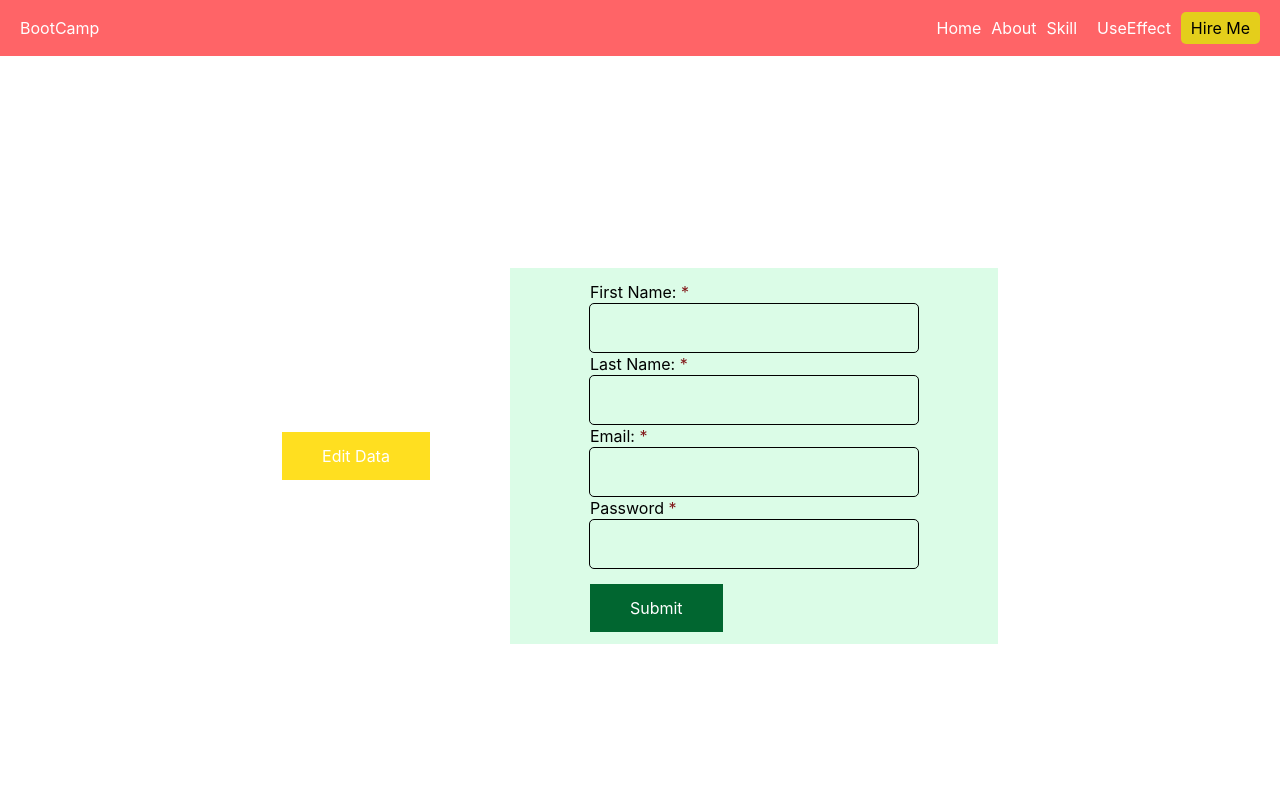
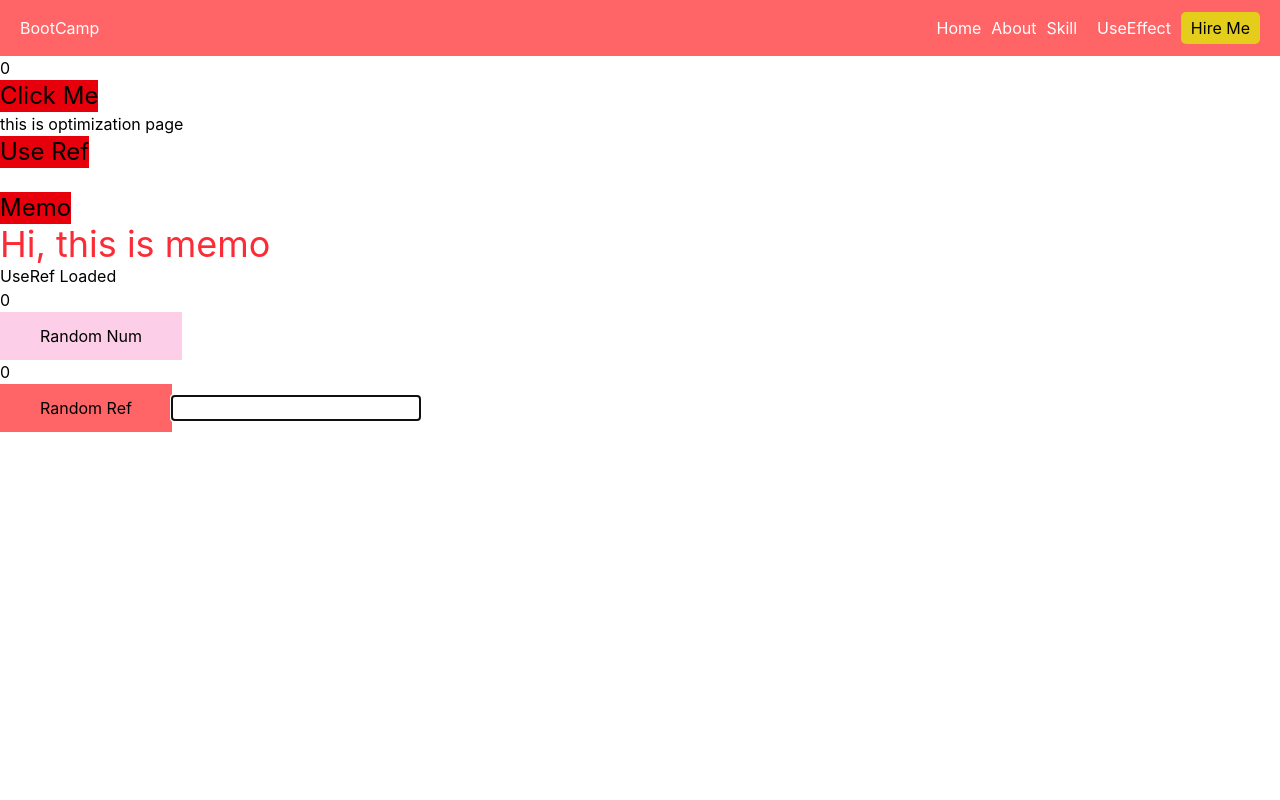
Before and after one commit to aiush-sharma/MERN-Frontend-Bootcamp, a React (Vite) app: page /optimization in a window 1280 px wide. Before the commit this address had no page. Shown: the top 800 px of the page. Built offline with nearby package versions, Linux system fonts and the light colour scheme.

Commit message:
Optimization HOOKS
UseRef UseMemo navigations...

```diff
--- a/package.json
+++ b/package.json
@@ -4,7 +4,7 @@
   "version": "0.0.0",
   "type": "module",
   "scripts": {
-    "start": "vite",
+    "dev": "vite",
     "build": "vite build",
     "lint": "eslint .",
     "preview": "vite preview"
--- a/src/App.jsx
+++ b/src/App.jsx
@@ -7,15 +7,19 @@ import { Routes, Route } from "react-router-dom";
 import UseEffect from "./Components/UseEffect";
 import PostData from "./Components/PostData";
 import UpdateData from "./Components/UpdateData";
+import Optimization from "./Components/Optimization";
+import UseRef from "./UI/UseRef";
+import Memo from "./UI/Memo";
 function App() {
   return (
     <>
       <Navbar></Navbar>
-      <PostData></PostData>
+      {/* <PostData></PostData> */}
       <Routes>
         <Route path="/" element={<Home />} />
         <Route path="/about" element={<About />} />
         <Route path="/axios" element={<AxiosPractice />} />
+        <Route path="/memo" element={<Memo />} />
         <Route
           path="*"
           element={
@@ -27,7 +31,9 @@ function App() {
           }
         ></Route>
         <Route path="/useEffect" element={<UseEffect />}></Route>
-        <Route path="/updatedata" element={UpdateData}></Route>
+        <Route path="/updatedata" element={<UpdateData />}></Route>
+        <Route path="/optimization" element={<Optimization />}></Route>
+        <Route path="/useref" element={<UseRef />}></Route>{" "}
       </Routes>
     </>
   );
--- /dev/null
+++ b/src/Components/Optimization.jsx
@@ -0,0 +1,53 @@
+import React, { useMemo, useState } from "react";
+import { useNavigate } from "react-router-dom";
+import UseRef from "../UI/UseRef";
+import Memo from "../UI/Memo";
+const Optimization = () => {
+  const [random, setRandom] = useState(0);
+  function randomNum() {
+    setRandom(Math.floor(Math.random() * 999));
+  }
+  const [memo, setMemo] = useState(0);
+  const [ref, setRef] = useState(0);
+
+  const Navigate = useNavigate();
+  const redirect = () => {
+    Navigate("/UseRef");
+  };
+  const redirectMemo = () => {
+    Navigate("/Memo");
+  };
+  console.log("This is optimization page");
+  return (
+    <>
+      <p>{random}</p>
+      <button
+        onClick={randomNum}
+        className="navigate-to-use-ref text-2xl bg-red-600 color:white"
+      >
+        Click Me
+      </button>
+
+      <p>this is optimization page</p>
+      <button
+        className="navigate-to-use-ref text-2xl bg-red-600 color:white"
+        onClick={redirect}
+      >
+        Use Ref
+      </button>
+      <br />
+      <br />
+      <button
+        className="navigate-to-use-ref text-2xl bg-red-600 color:white"
+        onClick={redirectMemo}
+      >
+        Memo
+      </button>
+
+      <Memo values={memo}></Memo>
+      <UseRef values={ref}></UseRef>
+    </>
+  );
+};
+
+export default Optimization;
--- /dev/null
+++ b/src/UI/Memo.jsx
@@ -0,0 +1,12 @@
+import React from "react";
+
+const Memo = ({ values }) => {
+  console.log("Memo Component Rendered..");
+  return (
+    <div>
+      <h1 className="text-red-500 text-4xl">Hi, this is memo</h1>
+    </div>
+  );
+};
+
+export default Memo;
--- /dev/null
+++ b/src/UI/UseRef.jsx
@@ -0,0 +1,48 @@
+import React, { Component, useEffect, useState } from "react";
+import { useRef } from "react";
+const UseRef = React.memo(({ values }) => {
+  const [value, setValue] = useState(0);
+  const inputRef = useRef(null);
+  const valueRef = useRef(0);
+
+  useEffect(() => {
+    console.log("component mounted...");
+    inputRef.current.focus();
+  });
+
+  console.log(valueRef);
+  function Random() {
+    setValue(Math.floor(Math.random() * 999));
+  }
+  function RandomRef() {
+    valueRef.current = Math.floor(Math.random() * 999);
+    console.log(valueRef.current);
+  }
+  useEffect(() => {
+    console.log("Rendering use Ref...");
+  });
+  return (
+    <>
+      <div>
+        UseRef Loaded
+        <p>{value}</p>
+        <button
+          className="bg-pink-200 text-black px-10 py-3 border-none"
+          onClick={Random}
+        >
+          Random Num
+        </button>
+        <p>{valueRef.current}</p>
+        <button
+          className="bg-red-400 text-black px-10 py-3 border-none"
+          onClick={RandomRef}
+        >
+          Random Ref
+        </button>
+        <input type="text" ref={inputRef} />
+      </div>
+    </>
+  );
+});
+
+export default UseRef;
```
